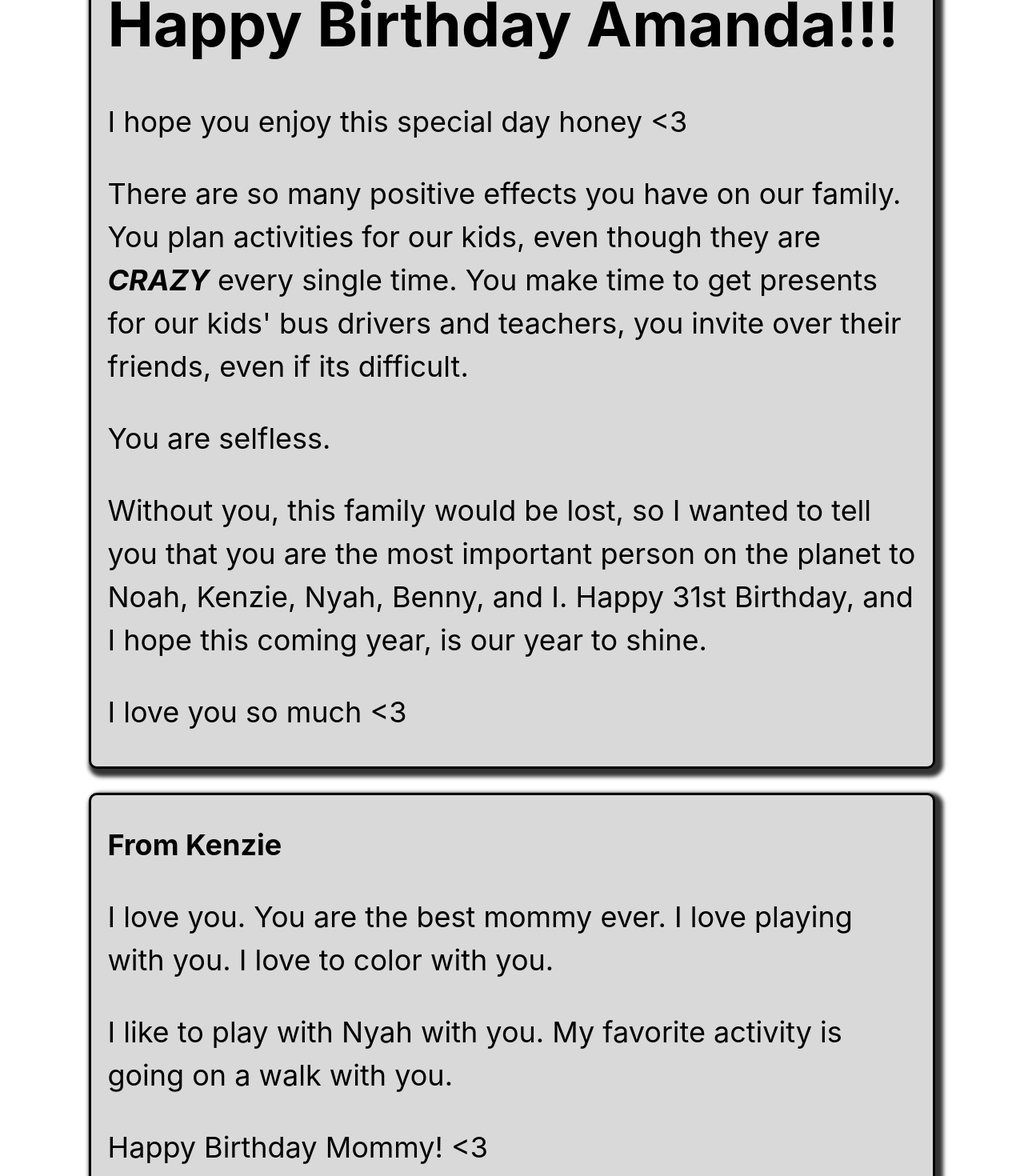
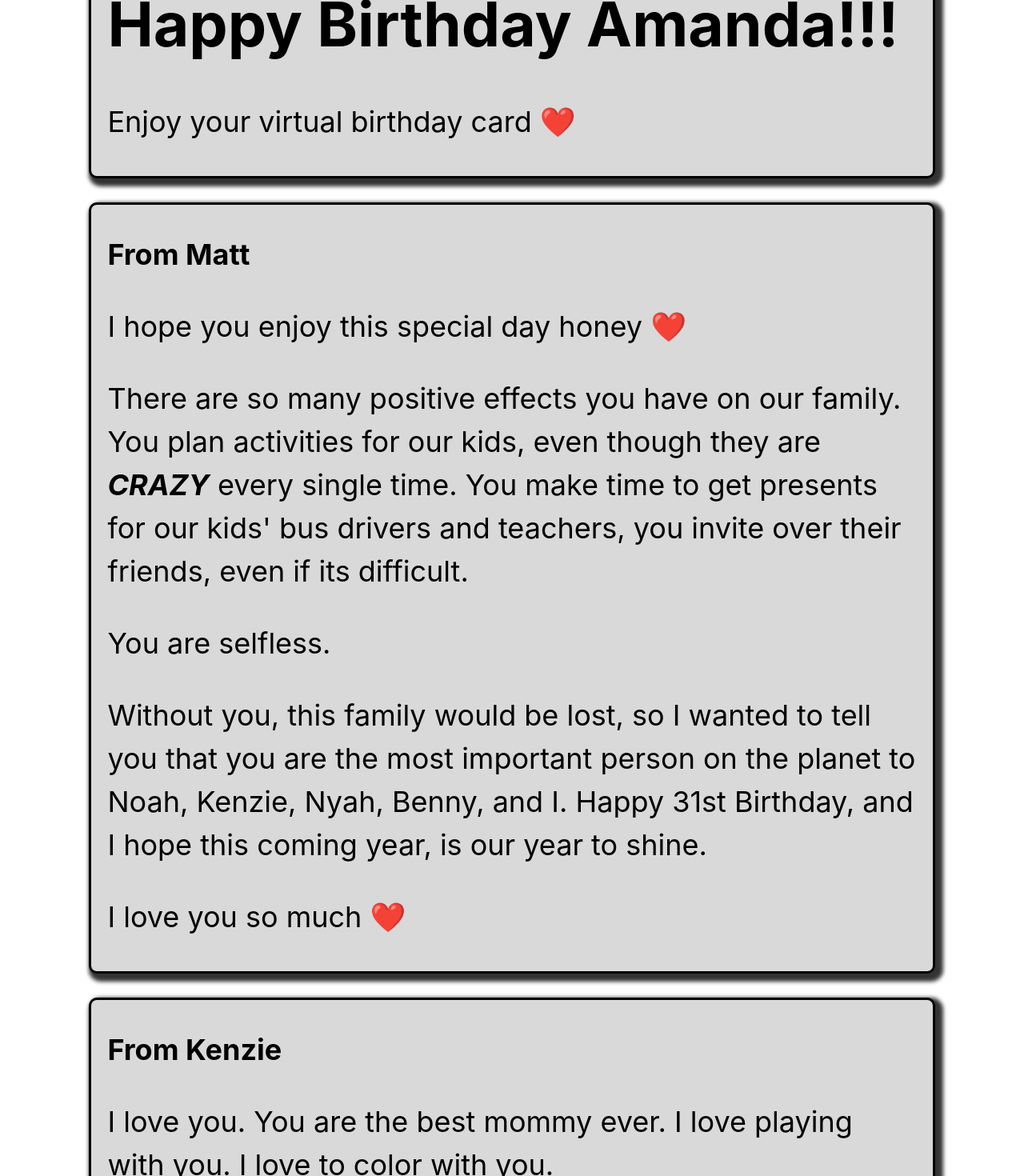
Before and after one commit to mastapegs/amandas-card.matthewpagan.com, a React (Vite) app in the folder frontend/: page / in a window 1280 px wide. Shown: the part 100-1570 px from the top of the page at 80% size. Built offline with nearby package versions, Linux system fonts and the light colour scheme.

Commit message:
some style changes

```diff
--- a/frontend/src/App.tsx
+++ b/frontend/src/App.tsx
@@ -3,7 +3,11 @@ const App = (): JSX.Element => {
     <>
       <div className="card-container">
         <h1>Happy Birthday Amanda!!!</h1>
-        <p>{`I hope you enjoy this special day honey <3`}</p>
+        <p>{`Enjoy your virtual birthday card ❤️`}</p>
+      </div>
+      <div className="card-container">
+        <h2>From Matt</h2>
+        <p>{`I hope you enjoy this special day honey ❤️`}</p>
         <p>
           There are so many positive effects you have on our family. You plan
           activities for our kids, even though they are{" "}
@@ -21,7 +25,7 @@ const App = (): JSX.Element => {
           Benny, and I. Happy 31st Birthday, and I hope this coming year, is our
           year to shine.
         </p>
-        <p>{`I love you so much <3`}</p>
+        <p>{`I love you so much ❤️`}</p>
       </div>
       <div className="card-container">
         <h2>From Kenzie</h2>
@@ -33,7 +37,7 @@ const App = (): JSX.Element => {
           I like to play with Nyah with you. My favorite activity is going on a
           walk with you.
         </p>
-        <p>{`Happy Birthday Mommy! <3`}</p>
+        <p>{`Happy Birthday Mommy! ❤️`}</p>
       </div>
       <div className="card-container">
         <h2>From Noah</h2>
```
